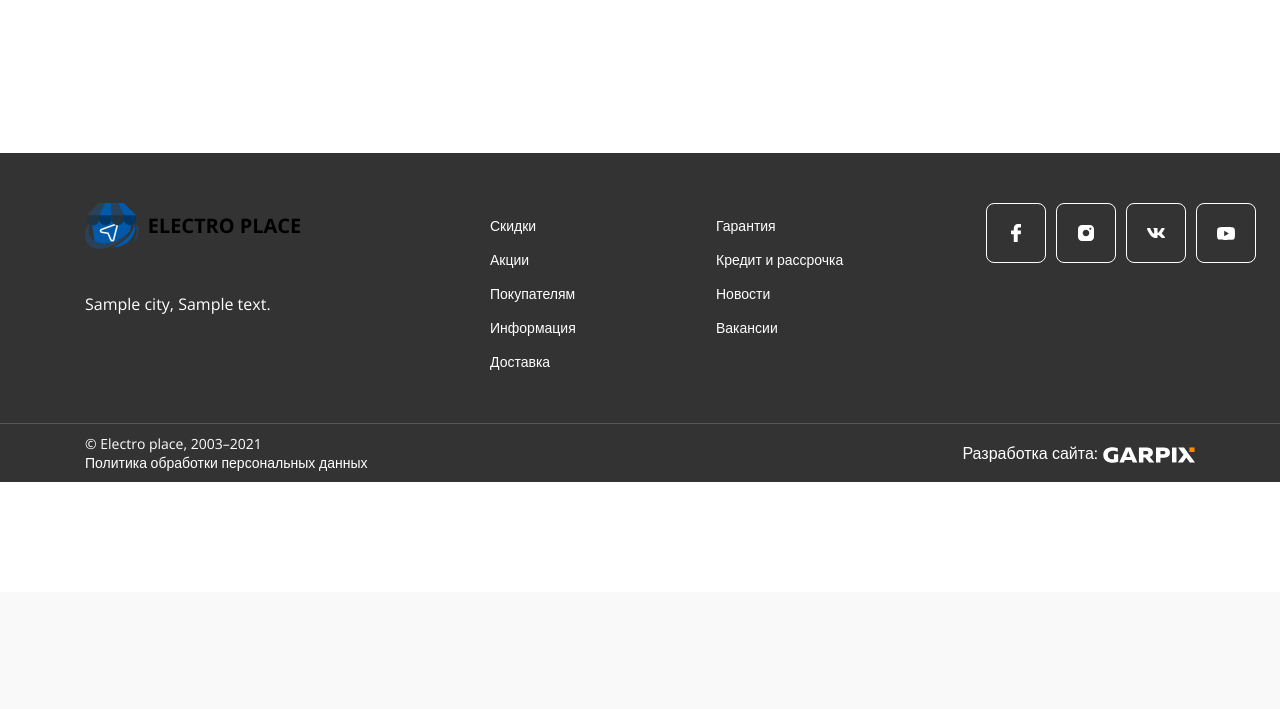
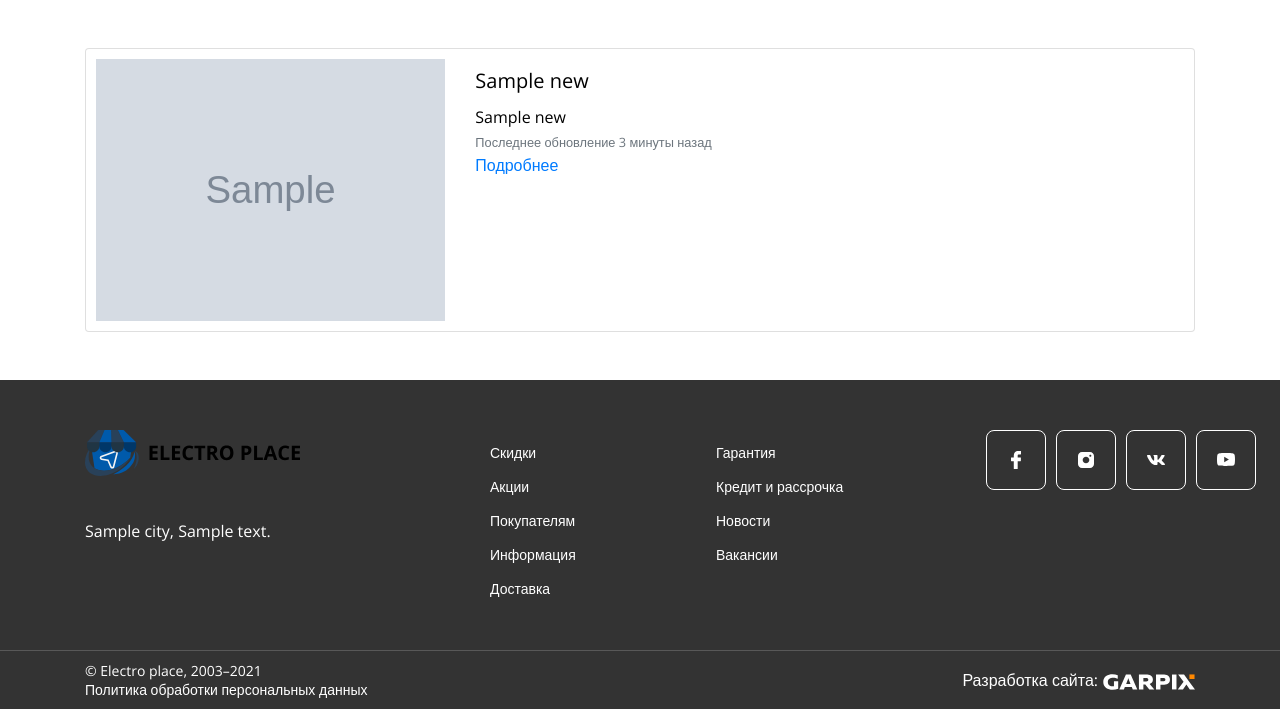
Before and after one commit to AlexKhlybov/gCMS_electroplace, a Django app: template frontend/templates/pages/news_list_page.html in a window 1280 px wide. Shown: the part 208-917 px from the top of the page. Before the commit the page ends 690 px from the top, so only its background shows below. Run offline with Django 3.2, Linux system fonts and the light colour scheme; the template is opened without the code that fills it: most values are stand-ins (such as "Sample title", 1, 10 or a date in 2020); grey boxes marked "Sample" are stand-in pictures; parts of the project's set-up code (start-up, migrations or seed data) failed here and were passed over.

Commit message:
Added news list page

```diff
--- a/frontend/templates/pages/home_page.html
+++ b/frontend/templates/pages/home_page.html
@@ -144,7 +144,7 @@
         <div class="container">
             <div class="title-wrapper">
                 <h2 class="section-title">Новости и акции</h2>
-                <a class="btn btn__stroke" href="#">Смотреть все</a>
+                <a class="btn btn__stroke" href="/vse-novosti/">Смотреть все</a>
             </div>
             <ul class="news-list">
                 <li class="news-list__item" style="background: url('{{ top_news.image.url }}') center no-repeat #000;">
--- a/frontend/templates/pages/news_list_page.html
+++ b/frontend/templates/pages/news_list_page.html
@@ -3,9 +3,25 @@
 
 
 {% block content %}
-<section class="news">
-    <div class="container">
-
-    </div>
-</section>
+<div class="container  my-5">
+    {% for el in news %}
+        <div class="card mb-3">
+            <div class="row no-gutters">
+            <div class="col-md-4  d-flex">
+                <div class="justify-content-center  align-items-center" style="margin: 0 auto; padding: 10px;">
+                    <img class="img" src="{{ el.image.url }}" alt="{{ el.title_news }}">
+                </div>
+            </div>
+            <div class="col-md-8">
+                <div class="card-body w-100">
+                <h5 class="card-title">{{ el.title_news }}</h5>
+                <p class="card-text">{{ el.subtitle }}</p>
+                <p class="card-text"><small class="text-muted">Последнее обновление 3 минуты назад</small></p>
+                <a href="{{ el.absolute_url }}" class="text-decoration-none" style="text-align: right;">Подробнее</a>
+                </div>
+            </div>
+            </div>
+        </div>
+    {% endfor %}
+</div>
 {% endblock content %}
```
Also changed, not shown: backend/electroplace/migrations/0010_promopage.py (added).
